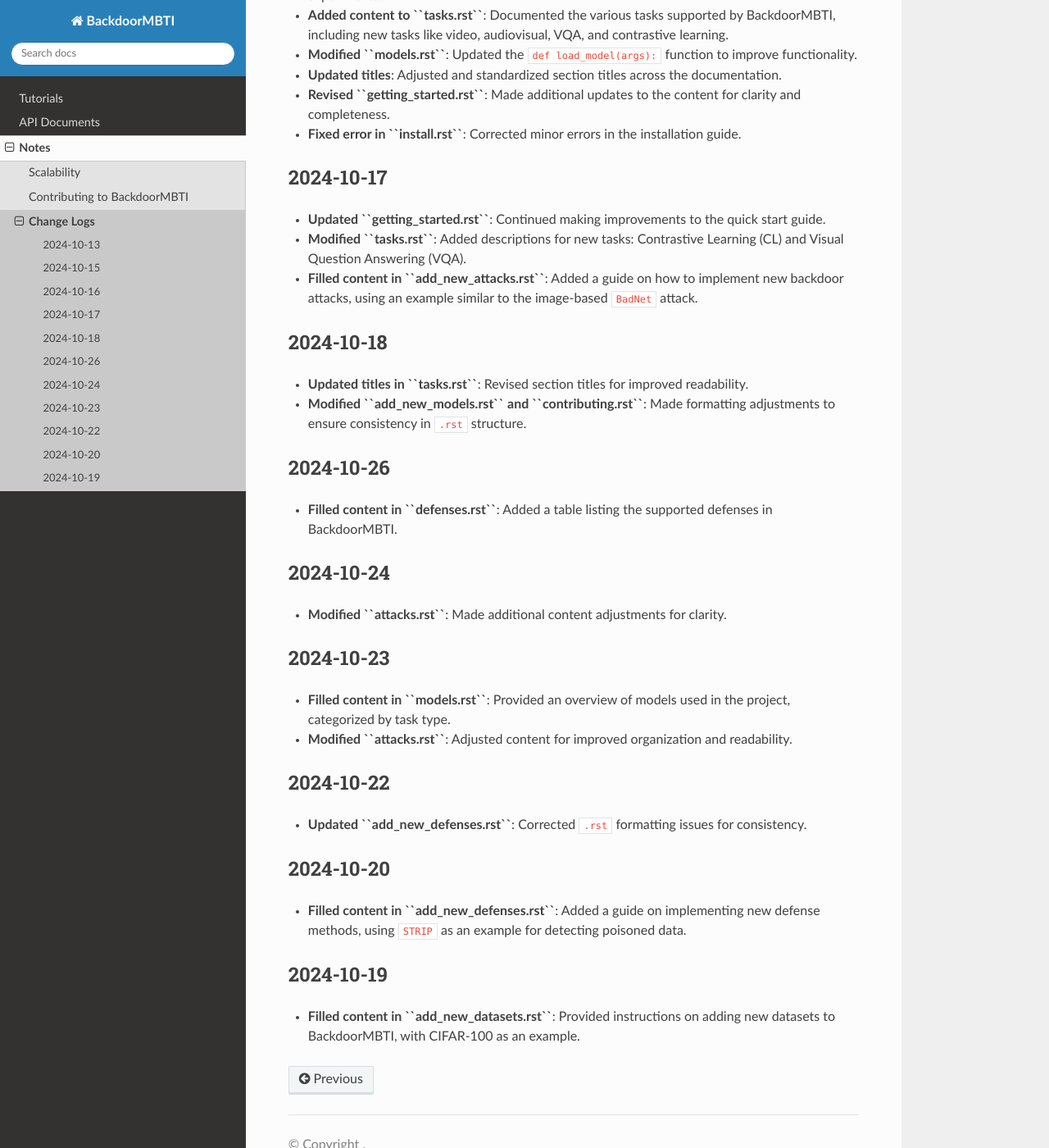
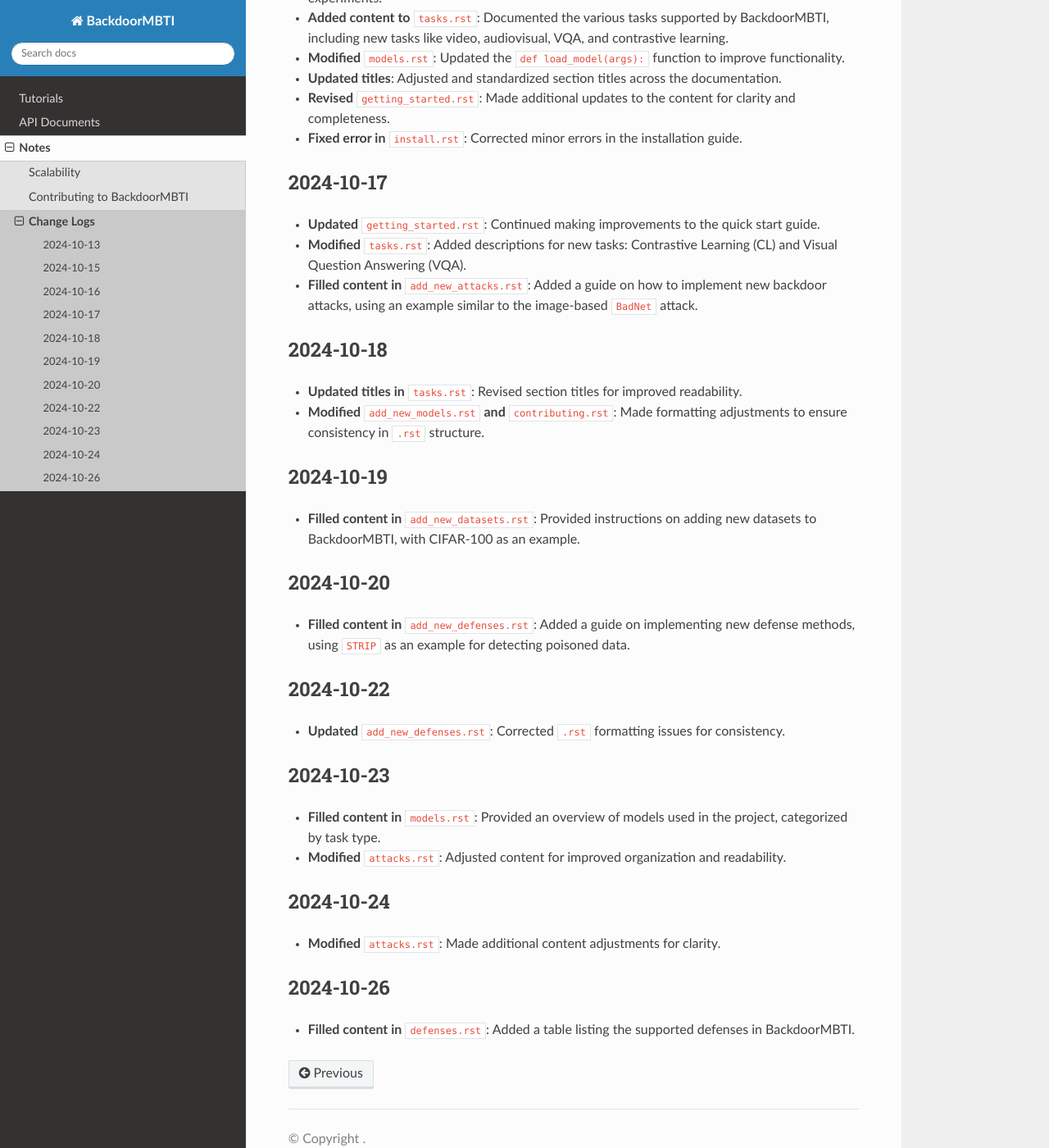
Before and after one commit to odymit/BackdoorMBTI-docs, a Sphinx documentation site: the page built from docs/source/notes/changelog.rst, in a window 1280 px wide and 1400 px high, scrolled down 1276 px. Shown: the whole window at 82% size. Built offline with Sphinx 7.4.7 and the Read the Docs theme 3.1.0, drawn with Linux system fonts in a browser that asks for light colours; some of the changed text lies outside the part shown.

```diff
--- a/docs/source/notes/changelog.rst
+++ b/docs/source/notes/changelog.rst
@@ -45,59 +45,59 @@ Change Logs
 2024-10-15
 -----------
 - **Updated document framework**: Corrected minor errors in the overall documentation structure.
-- **Added content to ``contributing.rst``**: Included a guide to help new contributors get started with BackdoorMBTI.
-- **Added content to ``models.rst``**: Documented instructions on defining and registering custom models, along with data preprocessing transformations.
+- **Added content to** ``contributing.rst``: Included a guide to help new contributors get started with BackdoorMBTI.
+- **Added content to** ``models.rst``: Documented instructions on defining and registering custom models, along with data preprocessing transformations.
 
 
 2024-10-16
 -----------
-- **Added content to ``getting_started.rst``**: Created a quick start guide for BackdoorMBTI, including steps for downloading data, running backdoor attacks, and executing defense experiments.
-- **Added content to ``tasks.rst``**: Documented the various tasks supported by BackdoorMBTI, including new tasks like video, audiovisual, VQA, and contrastive learning.
-- **Modified ``models.rst``**: Updated the ``def load_model(args):`` function to improve functionality.
+- **Added content to** ``getting_started.rst``: Created a quick start guide for BackdoorMBTI, including steps for downloading data, running backdoor attacks, and executing defense experiments.
+- **Added content to** ``tasks.rst``: Documented the various tasks supported by BackdoorMBTI, including new tasks like video, audiovisual, VQA, and contrastive learning.
+- **Modified** ``models.rst``: Updated the ``def load_model(args):`` function to improve functionality.
 - **Updated titles**: Adjusted and standardized section titles across the documentation.
-- **Revised ``getting_started.rst``**: Made additional updates to the content for clarity and completeness.
-- **Fixed error in ``install.rst``**: Corrected minor errors in the installation guide.
+- **Revised** ``getting_started.rst``: Made additional updates to the content for clarity and completeness.
+- **Fixed error in** ``install.rst``: Corrected minor errors in the installation guide.
 
 
 2024-10-17
 -----------
-- **Updated ``getting_started.rst``**: Continued making improvements to the quick start guide.
-- **Modified ``tasks.rst``**: Added descriptions for new tasks: Contrastive Learning (CL) and Visual Question Answering (VQA).
-- **Filled content in ``add_new_attacks.rst``**: Added a guide on how to implement new backdoor attacks, using an example similar to the image-based ``BadNet`` attack.
+- **Updated** ``getting_started.rst``: Continued making improvements to the quick start guide.
+- **Modified** ``tasks.rst``: Added descriptions for new tasks: Contrastive Learning (CL) and Visual Question Answering (VQA).
+- **Filled content in** ``add_new_attacks.rst``: Added a guide on how to implement new backdoor attacks, using an example similar to the image-based ``BadNet`` attack.
 
 
 2024-10-18
 -----------
-- **Updated titles in ``tasks.rst``**: Revised section titles for improved readability.
-- **Modified ``add_new_models.rst`` and ``contributing.rst``**: Made formatting adjustments to ensure consistency in ``.rst`` structure.
+- **Updated titles in** ``tasks.rst``: Revised section titles for improved readability.
+- **Modified** ``add_new_models.rst`` **and** ``contributing.rst``: Made formatting adjustments to ensure consistency in ``.rst`` structure.
+
+
+2024-10-19
+-----------
+- **Filled content in** ``add_new_datasets.rst``: Provided instructions on adding new datasets to BackdoorMBTI, with CIFAR-100 as an example.
+
+
+2024-10-20
+-----------
+- **Filled content in** ``add_new_defenses.rst``: Added a guide on implementing new defense methods, using ``STRIP`` as an example for detecting poisoned data.
+
+
+2024-10-22
+-----------
+- **Updated** ``add_new_defenses.rst``: Corrected ``.rst`` formatting issues for consistency.
+
+
+2024-10-23
+-----------
+- **Filled content in** ``models.rst``: Provided an overview of models used in the project, categorized by task type.
+- **Modified** ``attacks.rst``: Adjusted content for improved organization and readability.
+
+
+2024-10-24
+-----------
+- **Modified** ``attacks.rst``: Made additional content adjustments for clarity.
 
 
 2024-10-26
 -----------
-- **Filled content in ``defenses.rst``**: Added a table listing the supported defenses in BackdoorMBTI.
-
-
-2024-10-24
------------
-- **Modified ``attacks.rst``**: Made additional content adjustments for clarity.
-
-
-2024-10-23
------------
-- **Filled content in ``models.rst``**: Provided an overview of models used in the project, categorized by task type.
-- **Modified ``attacks.rst``**: Adjusted content for improved organization and readability.
-
-
-2024-10-22
------------
-- **Updated ``add_new_defenses.rst``**: Corrected ``.rst`` formatting issues for consistency.
-
-
-2024-10-20
------------
-- **Filled content in ``add_new_defenses.rst``**: Added a guide on implementing new defense methods, using ``STRIP`` as an example for detecting poisoned data.
-
-
-2024-10-19
------------
-- **Filled content in ``add_new_datasets.rst``**: Provided instructions on adding new datasets to BackdoorMBTI, with CIFAR-100 as an example.
+- **Filled content in** ``defenses.rst``: Added a table listing the supported defenses in BackdoorMBTI.
```
